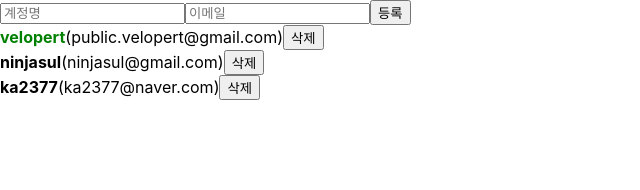
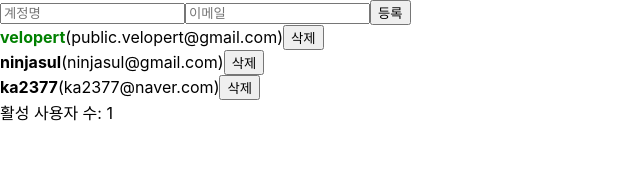
Before and after one commit to ninjasul/begin-react, a React (Create React App) app: page / in a window 1280 px wide. Shown: the top 190 px of the page, without its empty margins (0-640 px from the left). Built offline with nearby package versions, Linux system fonts and the light colour scheme.

Commit message:
useCallback, useMemo

```diff
--- a/src/App.js
+++ b/src/App.js
@@ -1,6 +1,11 @@
-import React, { useRef, useState } from 'react';
+import React, { useRef, useState, useMemo, useCallback } from 'react';
 import UserList from "./UserList";
 import CreateUser from "./CreateUser";
+
+function countActiveUsers(users) {
+  console.log('활성 사용자 수를 세는 중...');
+  return users.filter(user => user.active).length;
+}
 
 function App() {
   const [inputs, setInputs] = useState({
@@ -10,7 +15,7 @@
 
   const { username, email } = inputs;
 
-  const onChange = e => {
+  const onChange = useCallback(e => {
     const { name, value } = e.target;
 
     // 불변이므로 복제한 후 name, value 쌍을 입력함.
@@ -18,7 +23,7 @@
       ...inputs,
       [name]: value
     });
-  };
+  }, [inputs]);
 
   const [users, setUsers] = useState([
     {
@@ -43,7 +48,7 @@
 
   const nextId = useRef(4);
 
-  const onCreate = () => {
+  const onCreate = useCallback(() => {
     const user = {
       id: nextId.current,
       username,
@@ -62,19 +67,23 @@
 
     console.log(nextId.current);
     nextId.current += 1;
-  };
+  }, [username, email, users]);
 
-  const onRemove = id => {
+  const onRemove = useCallback(id => {
     setUsers(users.filter(user => user.id !== id));
-  };
+  }, [users]);
 
-  const onToggle = id => {
+  const onToggle = useCallback(id => {
     setUsers(users.map(
         user => user.id === id
         ? { ...user, active: !user.active }
         : user
     ));
-  }
+  }, [users]);
+
+  // input 값이 바뀌었을 때 매번 countActiveUsers 함수를 호출해 주지 말고
+  // users가 바뀌었을 때만 countActiveUsers 함수를 호출 해 줘야 함.
+  const count = useMemo(() => countActiveUsers(users), [users]);
 
   return (
       <>
@@ -89,6 +98,7 @@
             onRemove={onRemove}
             onToggle={onToggle}
         />
+        <div>활성 사용자 수: {count}</div>
       </>
   );
 }
```
